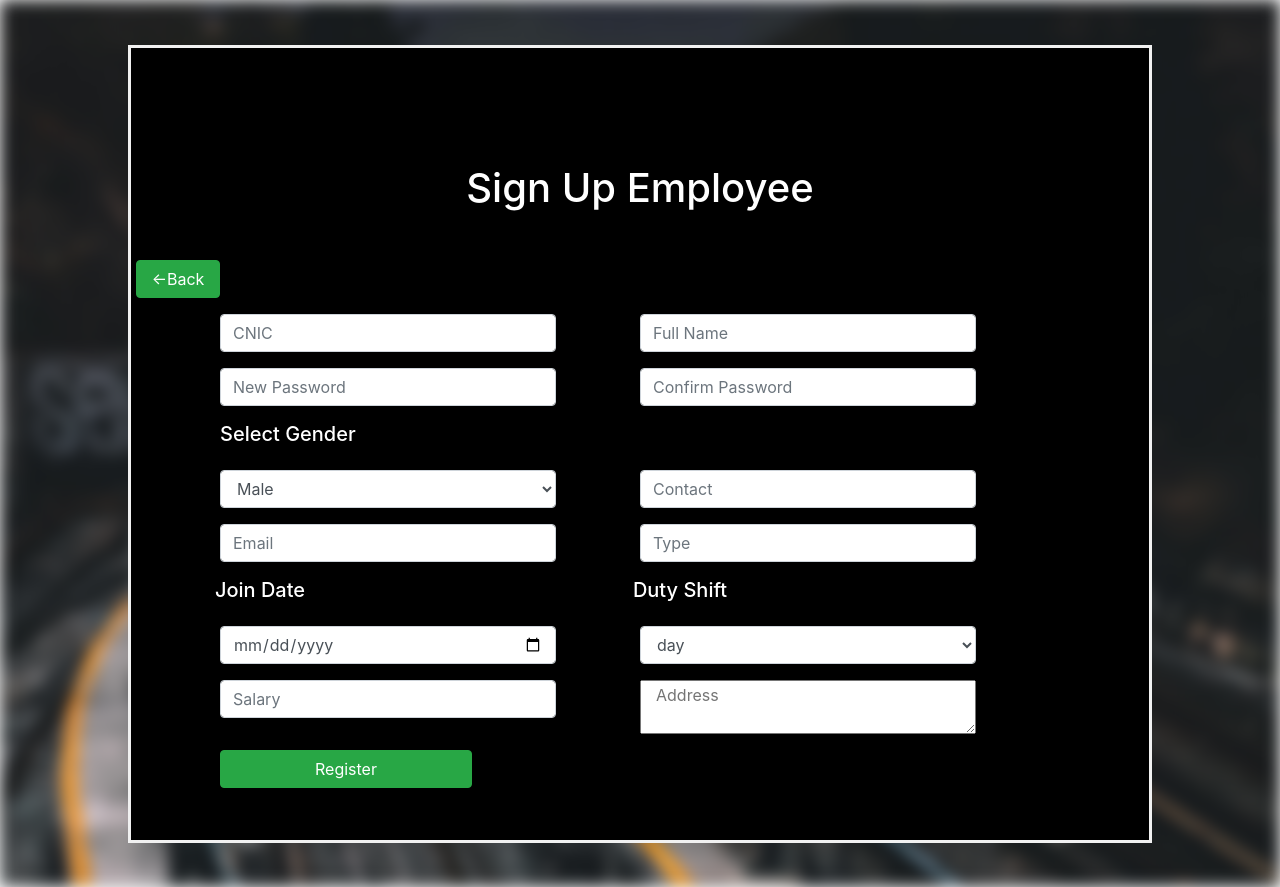
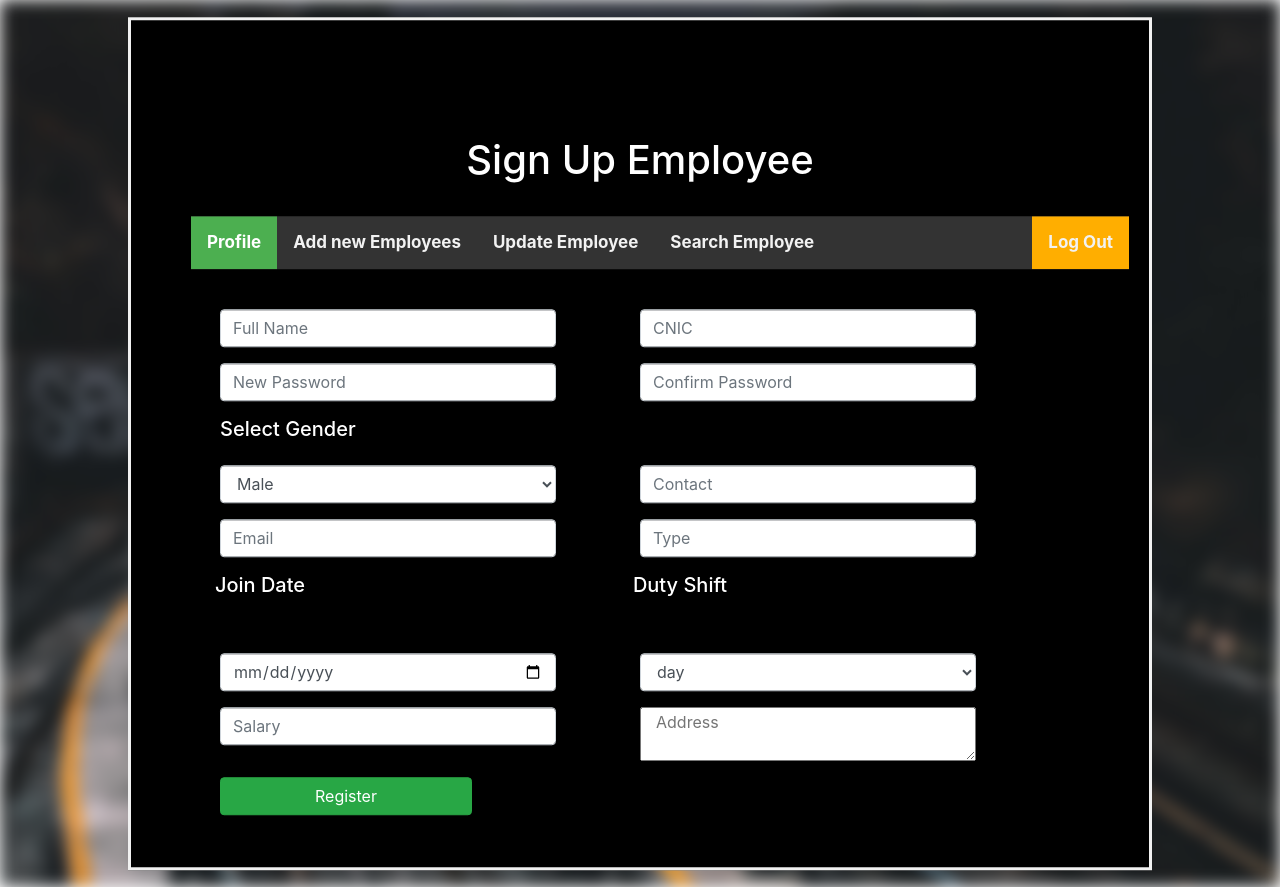
Before and after one commit to AhmedArshed/Data-Base, a PHP site: page /employee_register.php in a window 1280 px wide. Run offline with PHP 8.4, Linux system fonts and the light colour scheme; some libraries are stand-ins or nearby versions.

Commit message:
Update employee_register.php

```diff
--- a/railway system/employee_register.php
+++ b/railway system/employee_register.php
@@ -54,6 +54,46 @@
   border: 1px solid #888;
   width: 50%; /* Could be more or less, depending on screen size */
 }
+.nave{
+      background-color: #000000;
+      color: #FFFFFF;
+    }
+    .topnav {
+  overflow: hidden;
+  background-color: #333;
+}
+
+.topnav a {
+  float: left;
+  color: #f2f2f2;
+  text-align: center;
+  padding: 14px 16px;
+  text-decoration: none;
+  font-size: 17px;
+}
+
+.topnav a:hover {
+  background-color: #ddd;
+  color: black;
+}
+
+.topnav a.active {
+  background-color: #4CAF50;
+  color: white;
+}
+
+.clgr{
+          color: #000000;
+        }
+.btnset{
+     float: right;
+  background-color: #ffae00;
+  color: #000000;
+}
+ul {
+    list-style-type: none;
+}
+
 	</style>
 </head>
 <body>
@@ -62,18 +102,25 @@
 		<div class="page-header mb-5" align="center">
 			<br><br><br><br>
             <h1 class="set2">Sign Up Employee</h1>
+    <br>
+        <ul class='nave page-header' align='center'>
+      <li class='nave'>
+        <div class='topnav set2'>
+          <a href='emp_profile.php' class='clgr active'>Profile</a>
+          <a href='employee_register.php' class='clgr'>Add new Employees</a>
+          <a href='update_employee.php' class='clgr'>Update Employee</a>
+          <a href='search_employee.php' class='clgr'>Search Employee</a>
+          <a href='logout.php' style='float:right' class='btnset'>Log Out</a>
         </div>
-			<div class="form-group row">
-			<a class="btn btn-success col-sm-1" href="manager.php"><-Back</a>
-			<div class="col-sm-11"></div>
-		</div>
+      </li>
+    </ul>
+    <br>
 		<div class="form-group row">
 					<div class="col-sm-1"></div>
+				<input type="text" name="txtName" id="txtName" onblur="checkName()" class="form-control col-sm-4" placeholder = "Full Name" required>
+					<div class="col-sm-1"></div>
 				<input type="text" name="txtCnic" id="txtCnic" onblur="genEmail()" class="form-control col-sm-4" placeholder = "CNIC" required>
-					<div class="col-sm-1"></div>
-				<input type="text" name="txtName" id="txtName" onblur="checkName()" class="form-control col-sm-4" placeholder = "Full Name" required>
-                <span id="nMsg"></span>
-			<div class="col-sm-2"></div>
+                <span id="nMsg" class= "col-sm-2 "></span>
 		</div>
 
 		<div class="form-group row">
@@ -81,8 +128,7 @@
 				<input type="password" name="txtPass" id="txtPass" class="form-control col-sm-4" placeholder = "New Password" required>
 					<div class="col-sm-1"></div>
 					<input type="password" name="ctxtPass" id="ctxtPass" onblur="checkPassword()" class="form-control col-sm-4" placeholder = "Confirm Password" required>
-				<span id="pMsg" class= "col-sm-4 "></span>
-			<div class="col-sm-2"></div>
+				<span id="pMsg" class= "col-sm-2 "></span>
 		</div>
 
 		<div class="form-group row">
@@ -172,7 +218,7 @@
 			}
 		}
         if(flag == true){
-            nMsg.innerHTML = "Invalid Name...";
+            nMsg.innerHTML = "Invalid Name";
             nameBox.value = "";
             nameBox.focus();
         }
@@ -190,7 +236,7 @@
 		var cpass = cPasswordBox.value;
         var pMsg = document.getElementById("pMsg");
         if(pass != cpass){
-            pMsg.innerHTML = "Password can not match...";
+            pMsg.innerHTML = "Invalid Password";
 			PasswordBox.value = "";
 			cPasswordBox.value = "";
             PasswordBox.focus();
@@ -220,7 +266,7 @@
 		for(i = 0; i <= count; i++){
 			email += splitName[i];
 		}
-        email += num+"@gmail.com";
+        email += num+"@railway.com";
         emailBox.value = email;
     }
 </script>
```
